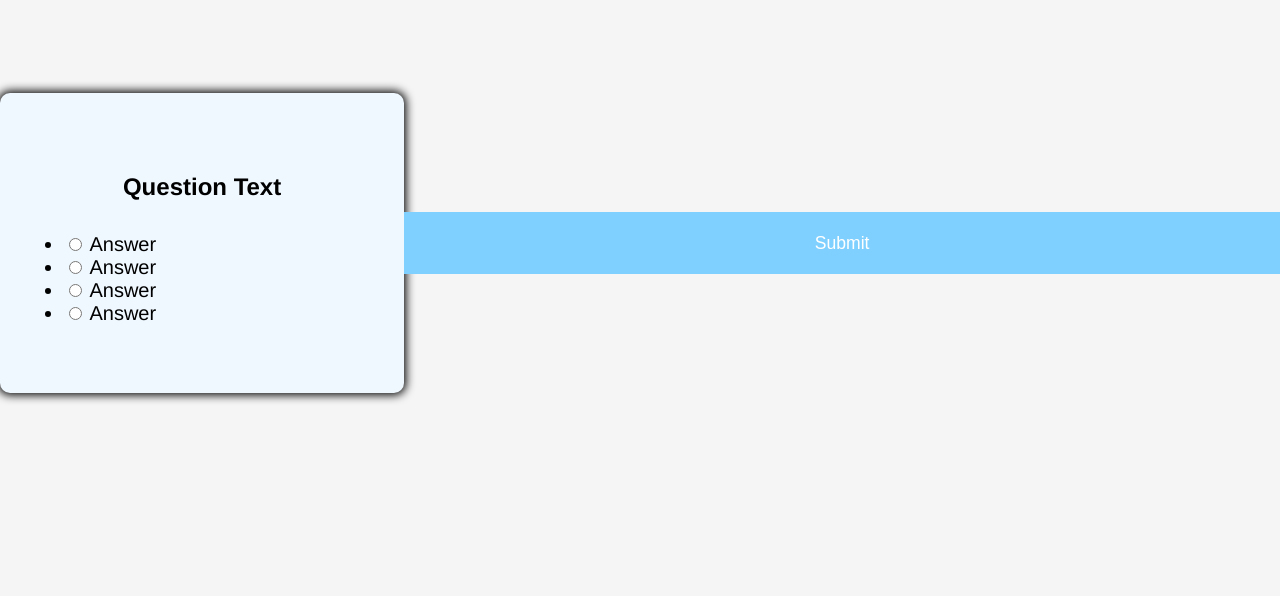
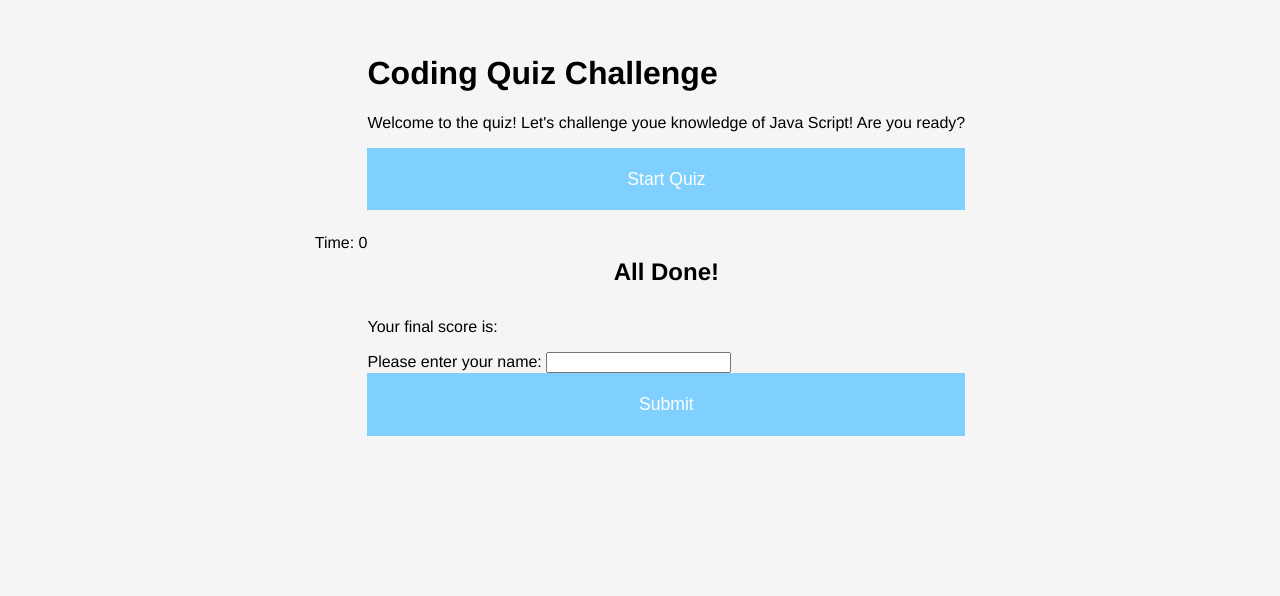
Before and after one commit to emmaparis/project-4, a plain HTML site: page index.html in a window 1280 px wide. Shown: the part 107-703 px from the top of the page. Drawn offline with Linux system fonts and the light colour scheme.

Commit message:
new changes w/ tutor

```diff
--- a/index.html
+++ b/index.html
@@ -1,48 +1,46 @@
 <!DOCTYPE html>
 <html lang="en">
-  <head>
-    <meta charset="UTF-8">
-    <meta name="viewport" content="width=device-width, initial-scale=1.0">
-    <meta http-equiv="X-UA-Compatible" content="ie=edge">
-    <title>Code Quiz</title>
-    <link rel="stylesheet" href="./assets/style.css">
-    <link rel="javascript" href="./assets/script.js"
-  </head>
-  <body>
 
+    <head>
+        <meta charset="UTF-8">
+        <meta name="viewport" content="width=device-width, initial-scale=1.0">
+        <link rel="stylesheet" href="./assets/style.css">
+        <title>Code Quiz</title>
+    </head>
 
-    <div class="quiz-container" id="quiz">
-         <div class="quiz-header">
-            <h2 id="question">Question Text</h2>
-            <ul>
-                <li>
-                    <input type="radio" name="answer" id="a" class="answer">
-                    <label for ="a" id="a_text">Answer</label>
+    <body>
+        <header>
+            <div class="timer">
+                <p>Time:
+                    <span id="timer">0</span>
+                </p>
+            </div>
+        </header>
 
-                </li>
-                <li>
-                    <input type="radio" name="answer" id="b" class="answer">
-                    <label for ="b" id="b_text">Answer</label>
+        <main class="quiz">
+            <div id="quiz-start">
+                <div class="landing" id="start-screen">
+                    <h1>Coding Quiz Challenge</h1>
+                    <p>Welcome to the quiz! Let's challenge youe knowledge of Java Script! Are you ready?</p>
+                    <button id="start">Start Quiz</button>
+                </div>
+            </div>
 
-                </li>
-                <li>
-                    <input type="radio" name="answer" id="c" class="answer">
-                    <label for ="c" id="c_text">Answer</label>
+            <div class="hide" id="questions">
+                <h2 id="question-words"></h2>
+                <div class="options" id="options"></div>
+            </div>
 
-                </li>
-                <li>
-                    <input type="radio" name="answer" id="d" class="answer">
-                    <label for ="d" id="d_text">Answer</label>
+            <div class="hide" id="quiz-end">
+                <h2>All Done!</h2>
+                <p>Your final score is: <span id="score-final"></span></p>
+                <p>Please enter your name: <input type="text" id="name" max="3" />
+                    <button id="submit-score">Submit</button>
+                </p>
+            </div>
 
-                </li>
-            </ul>
-
-        </div>
-        <button id="submit">Submit</button>
-    </div>
-   <button id="submit">Submit</button>
-
-
-
-  </body>
+            <div id="feedback" class="feedback hide"></div>
+        </main>
+        <script src="./assets/script.js"></script>
+    </body>
 </html>
```
